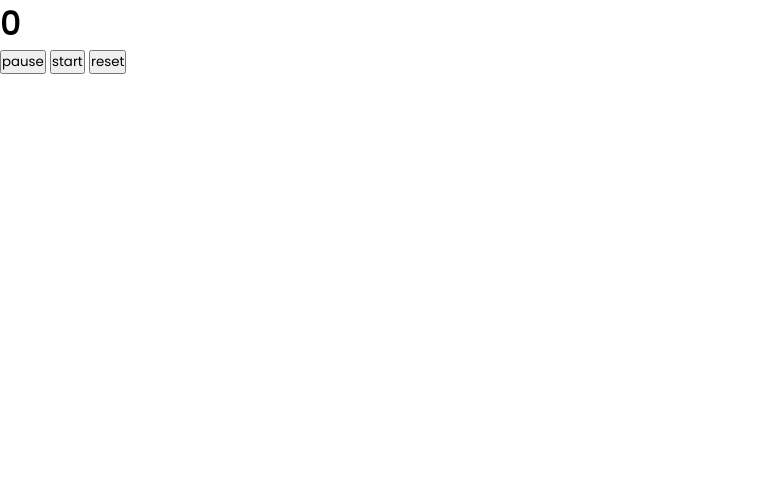
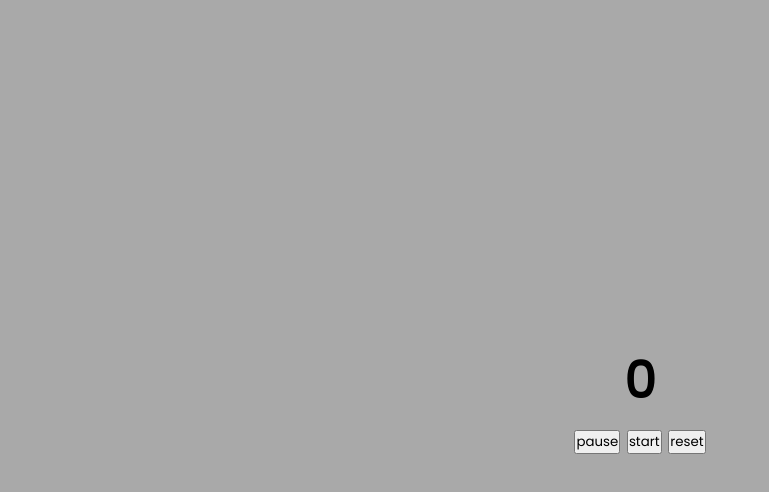
Before and after one commit to Sadhik-TS/mini, a plain HTML site: page stop.html in a window 1280 px wide. Shown: the whole page, without its empty margins (0-769 px from the left). Drawn offline with Linux system fonts and the light colour scheme.

Commit message:
Style.css

```diff
--- a/stop.html
+++ b/stop.html
@@ -9,7 +9,7 @@
     <script src="stop.js" defer></script>
     <link rel="preconnect" href="https://fonts.gstatic.com" crossorigin>
 <link href="https://fonts.googleapis.com/css2?family=Poppins&display=swap" rel="stylesheet">
-<link rel="stylesheet" href="style.css">
+<link rel="stylesheet" href="stop.css">
 </head>
 <body>
     <div class="display">
```
